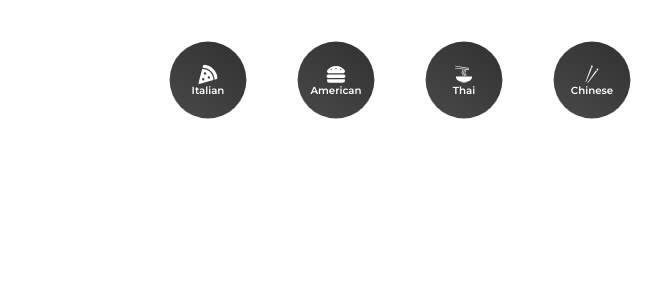
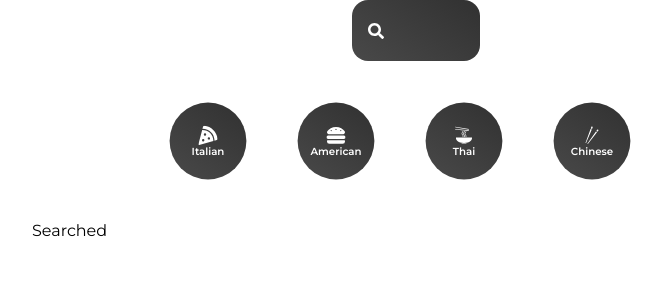
Before and after one commit to VirochaanRG/delicious, a React (Create React App) app: page /searched/1 in a window 1280 px wide. Shown: the top 300 px of the page, without its empty margins (224-886 px from the left). Built offline with nearby package versions, Linux system fonts and the light colour scheme.

Commit message:
Searched Functionality implemented

```diff
--- a/src/App.js
+++ b/src/App.js
@@ -1,11 +1,13 @@
 import Category from "./components/Category";
 import Pages from "./pages/Pages"
 import {BrowserRouter} from "react-router-dom"
+import Search from "./components/Search"
 
 function App() {
   return (
     <div className="App">
       <BrowserRouter>
+        <Search/>
         <Category/>
         <Pages />
       </BrowserRouter>
--- a/src/pages/Pages.jsx
+++ b/src/pages/Pages.jsx
@@ -1,6 +1,7 @@
 import React from 'react'
 import Home from "./Home";
 import Cuisine from './Cuisine';
+import Searched from './Searched';
 import {Route, Routes, } from "react-router-dom";
 
 
@@ -10,6 +11,7 @@
       <Routes>
         <Route path = "/" element = {<Home/>}/>
         <Route path = "/cuisine/:type" element = {<Cuisine/>}/>
+        <Route path = "/searched/:search" element = {<Searched/>}/>
       </Routes>
 
   )
--- /dev/null
+++ b/src/pages/Searched.jsx
@@ -0,0 +1,9 @@
+import React from 'react'
+
+function Searched() {
+  return (
+    <div>Searched</div>
+  )
+}
+
+export default Searched
```
